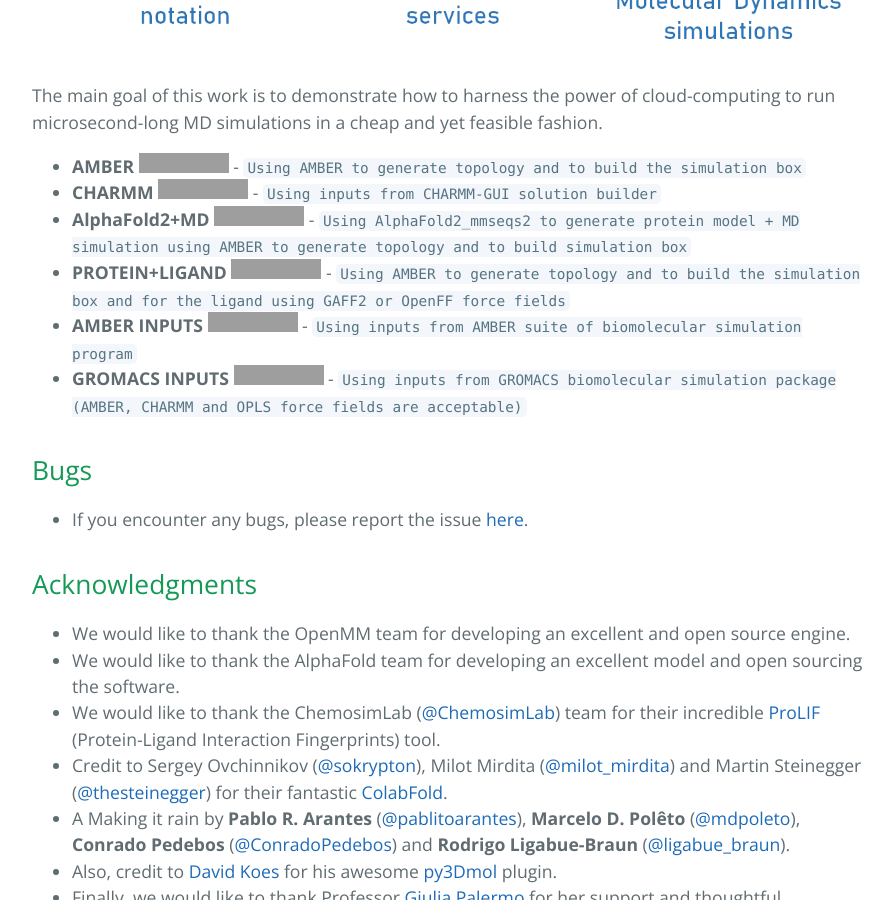
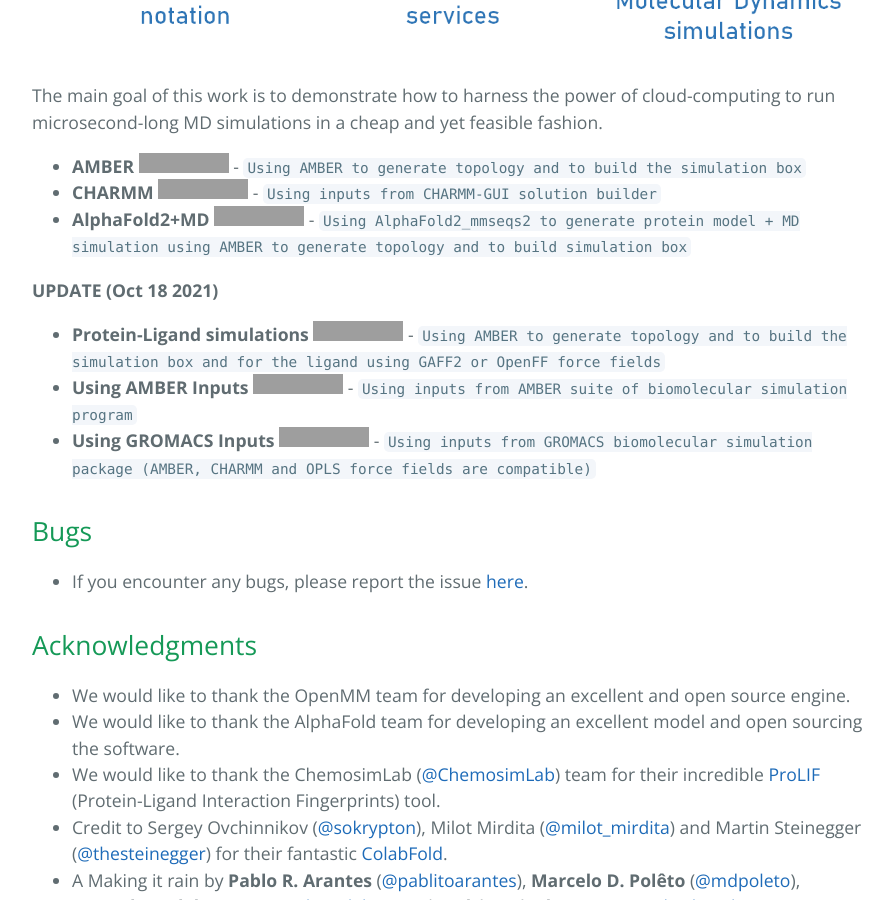
Before and after one commit to pablo-arantes/making-it-rain, a Jekyll site: the page built from index.md, in a window 1280 px wide and 900 px high, scrolled down 1050 px, cut to the strip 0-900 px from the top of the window. Shown: the whole strip, without its empty margins (192-1085 px from the left). Built offline with Jekyll 4.4.1, drawn with Linux system fonts in a browser that asks for light colours; our own code applies the rules of GitHub Pages for plain Markdown files; the repository's description, which GitHub fills in, is left out; grey boxes are pictures that could not be loaded.

Commit message:
Update index.md

```diff
--- a/index.md
+++ b/index.md
@@ -11,9 +11,13 @@
 - **AMBER** [![Open In Colab](https://colab.research.google.com/assets/colab-badge.svg)](https://colab.research.google.com/github/pablo-arantes/Making-it-rain/blob/main/Amber.ipynb)  - `Using AMBER to generate topology and to build the simulation box`
 - **CHARMM** [![Open In Colab](https://colab.research.google.com/assets/colab-badge.svg)](https://colab.research.google.com/github/pablo-arantes/Making-it-rain/blob/main/CHARMM_GUI.ipynb) - `Using inputs from CHARMM-GUI solution builder`
 - **AlphaFold2+MD** [![Open In Colab](https://colab.research.google.com/assets/colab-badge.svg)](https://colab.research.google.com/github/pablo-arantes/Making-it-rain/blob/main/AlphaFold2%2BMD.ipynb) - `Using AlphaFold2_mmseqs2 to generate protein model + MD simulation using AMBER to generate topology and to build simulation box`
-- **PROTEIN+LIGAND** [![Open In Colab](https://colab.research.google.com/assets/colab-badge.svg)](https://colab.research.google.com/github/pablo-arantes/making-it-rain/blob/main/Protein_ligand.ipynb)  - `Using AMBER to generate topology and to build the simulation box and for the ligand using GAFF2 or OpenFF force fields`
-- **AMBER INPUTS** [![Open In Colab](https://colab.research.google.com/assets/colab-badge.svg)](https://colab.research.google.com/github/pablo-arantes/making-it-rain/blob/main/Amber_inputs.ipynb)  - `Using inputs from AMBER suite of biomolecular simulation program`
-- **GROMACS INPUTS** [![Open In Colab](https://colab.research.google.com/assets/colab-badge.svg)](https://colab.research.google.com/github/pablo-arantes/making-it-rain/blob/main/Gromacs_inputs.ipynb)  - `Using inputs from GROMACS biomolecular simulation package (AMBER, CHARMM and OPLS force fields are acceptable)`
+
+
+**UPDATE (Oct 18 2021)**
+
+- **Protein-Ligand simulations** [![Open In Colab](https://colab.research.google.com/assets/colab-badge.svg)](https://colab.research.google.com/github/pablo-arantes/making-it-rain/blob/main/Protein_ligand.ipynb)  - `Using AMBER to generate topology and to build the simulation box and for the ligand using GAFF2 or OpenFF force fields`
+- **Using AMBER Inputs** [![Open In Colab](https://colab.research.google.com/assets/colab-badge.svg)](https://colab.research.google.com/github/pablo-arantes/making-it-rain/blob/main/Amber_inputs.ipynb)  - `Using inputs from AMBER suite of biomolecular simulation program`
+- **Using GROMACS Inputs** [![Open In Colab](https://colab.research.google.com/assets/colab-badge.svg)](https://colab.research.google.com/github/pablo-arantes/making-it-rain/blob/main/Gromacs_inputs.ipynb)  - `Using inputs from GROMACS biomolecular simulation package (AMBER, CHARMM and OPLS force fields are compatible)`
 
 ## Bugs
 - If you encounter any bugs, please report the issue [here](https://github.com/pablo-arantes/Making-it-rain/issues).
```
